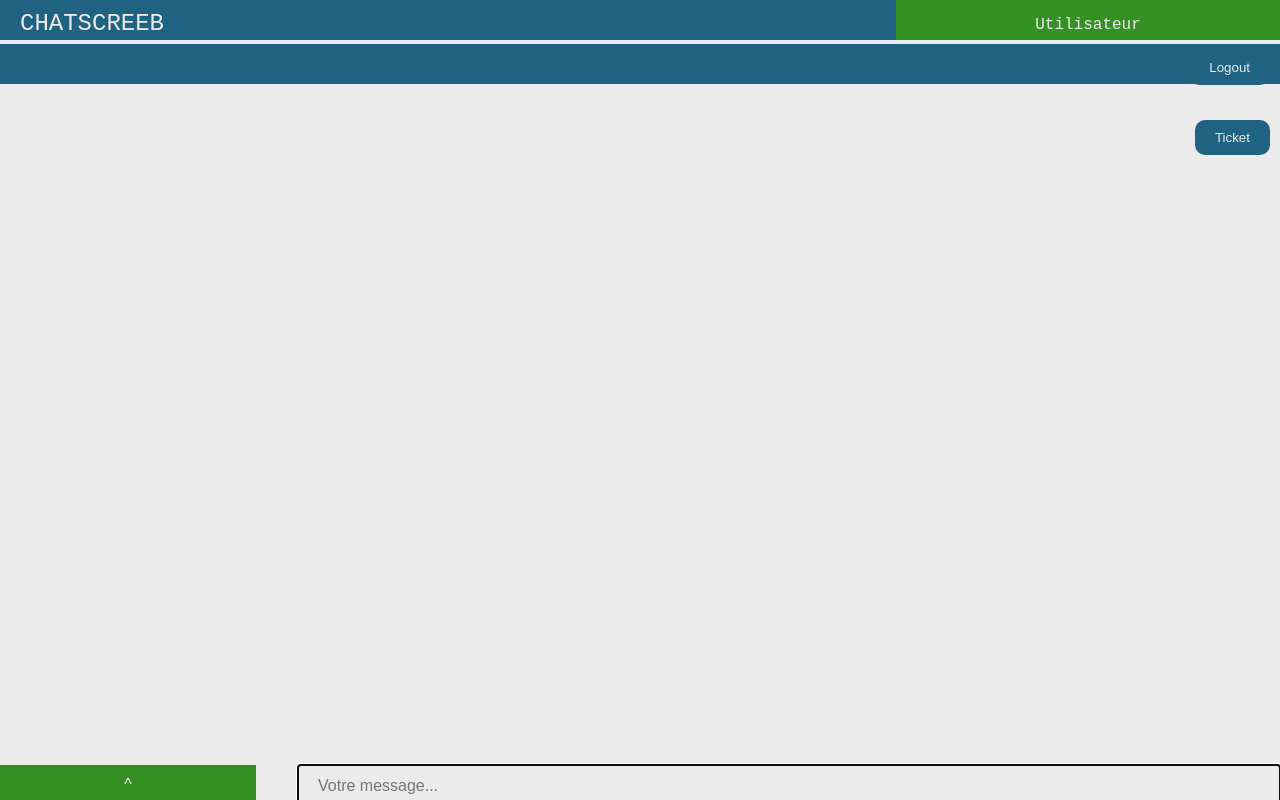
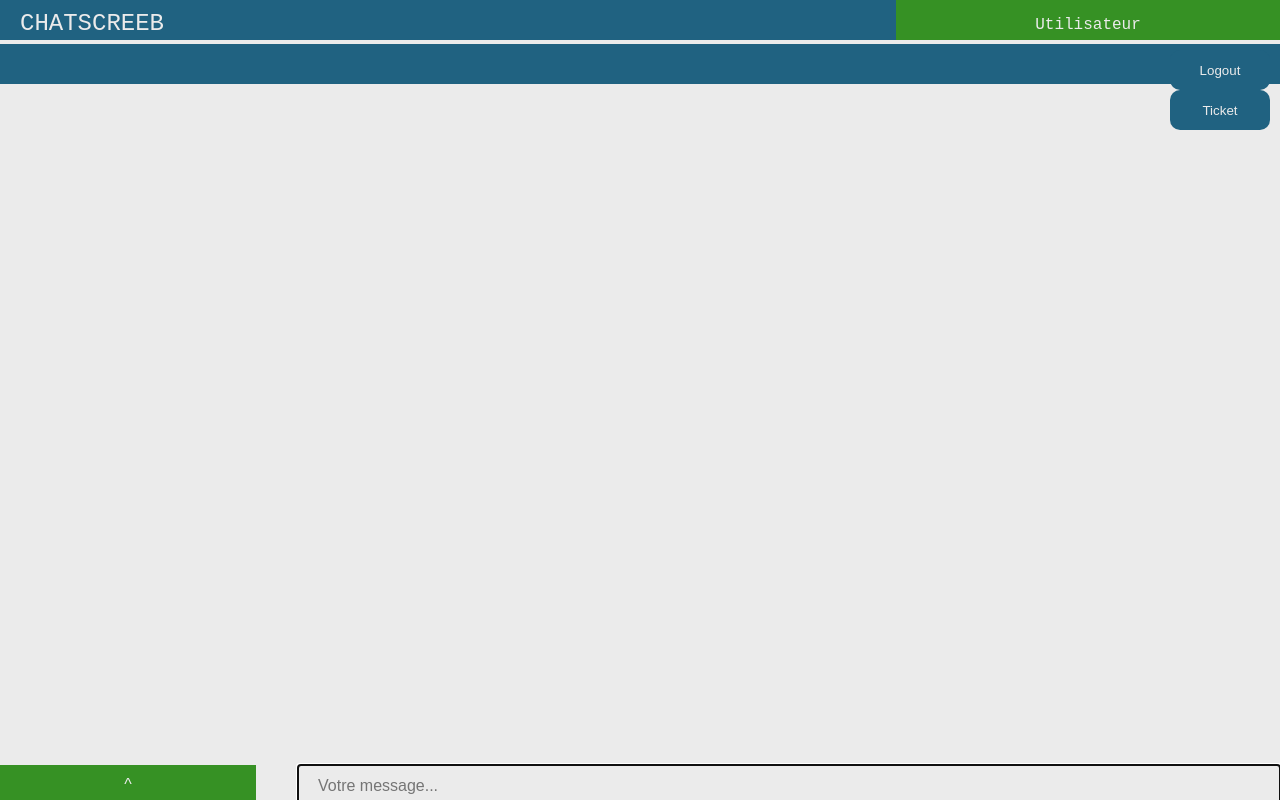
Before and after one commit to MilivojC/PremierChat, a website: page public/home.html in a window 1280 px wide. Drawn offline with nearby package versions, Linux system fonts and the light colour scheme; no server answers.

Commit message:
On peaufine la robe

```diff
--- a/public/client.js
+++ b/public/client.js
@@ -102,11 +102,11 @@ $(window).scroll(function(){
 
     if (document.body.scrollTop < 40){
         bouton1.style.top= 50 - document.body.scrollTop + 'px';
-        bouton2.style.top= 120 - document.body.scrollTop + 'px';
+        bouton2.style.top= 90 - document.body.scrollTop + 'px';
     }
     else {
         bouton1.style.top = '10px';
-        bouton2.style.top = '80px';
+        bouton2.style.top = '50px';
     };
 
     //Animation du bouton ticket
--- a/public/style.css
+++ b/public/style.css
@@ -100,6 +100,8 @@ div.userBandeau {
     padding-left: 20px;
     padding-right: 20px;
     border-radius: 10px;
+    height:40px;
+    width: 100px;
     cursor:  pointer;
 }
 .boutonlogout:hover {
```
